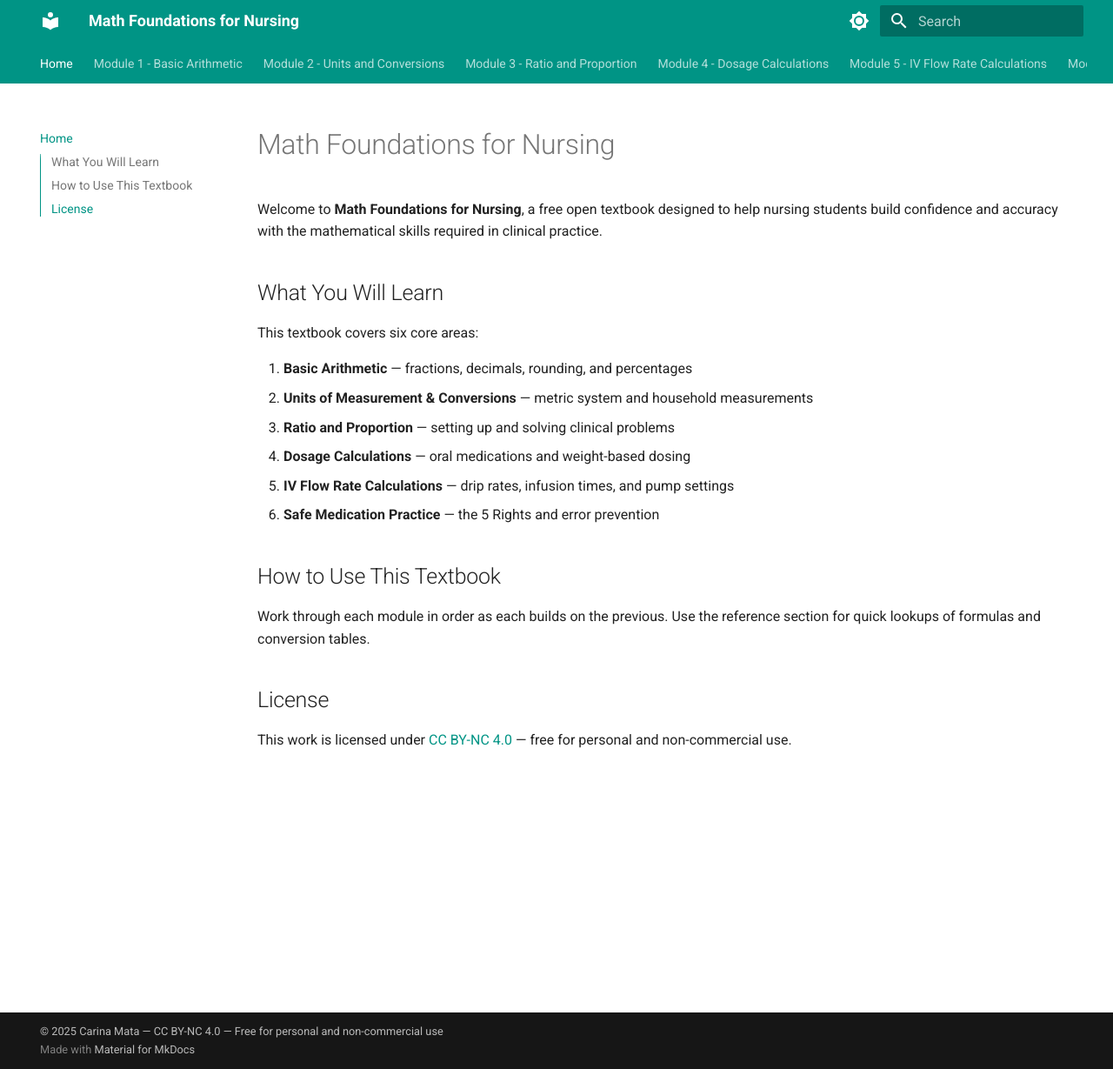
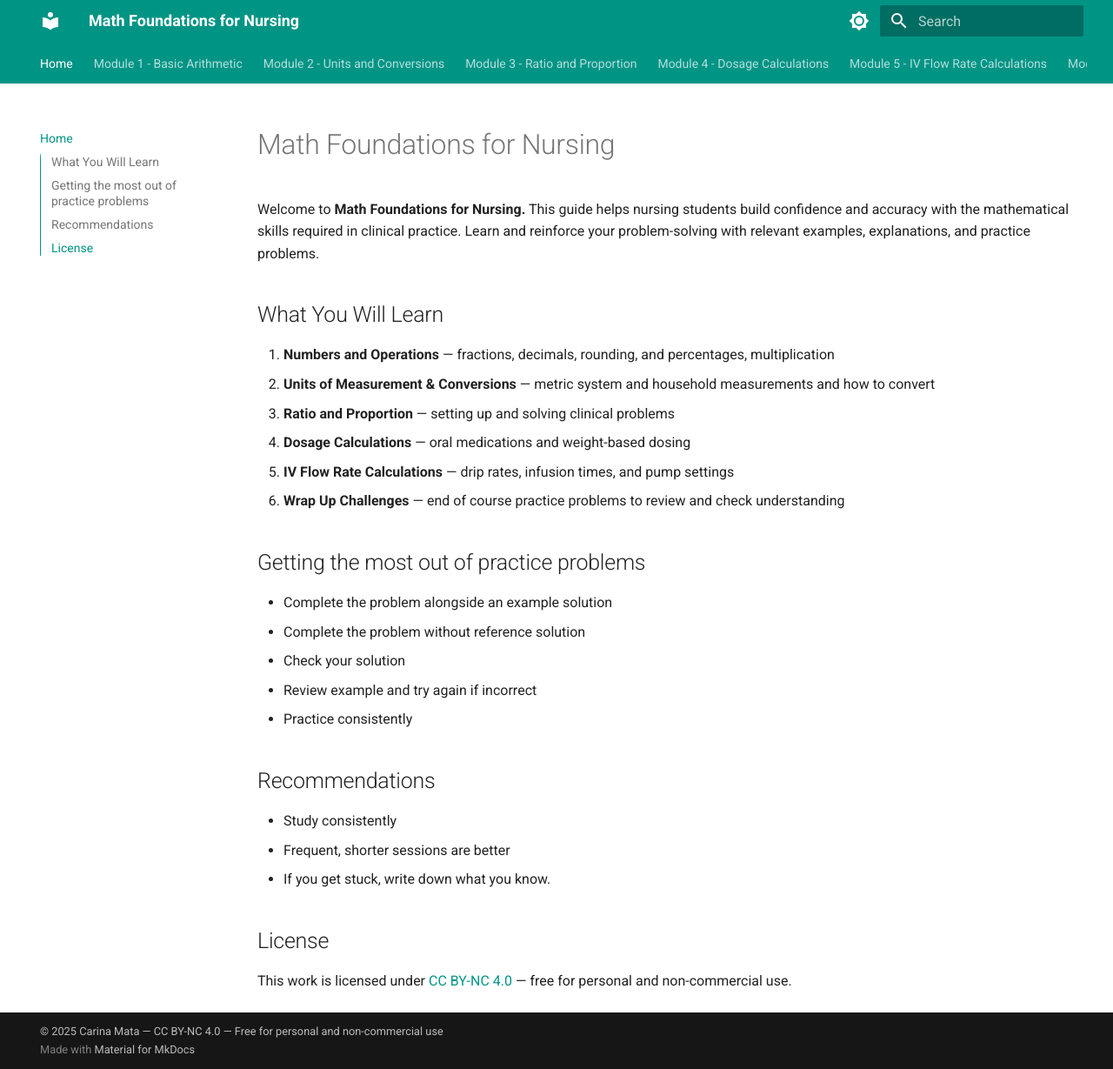
Before and after one commit to carinam17/math-foundations-nursing, an MkDocs documentation site: the page built from docs/index.md, in a window 1280 px wide and 1229 px high. Shown: the whole window at 87% size. Built offline with MkDocs 1.6.1 and Material for MkDocs 9.7.7, drawn with Linux system fonts in a browser that asks for light colours.

Commit message:
update content

```diff
--- a/docs/index.md
+++ b/docs/index.md
@@ -1,21 +1,31 @@
 # Math Foundations for Nursing
 
-Welcome to **Math Foundations for Nursing**, a free open textbook designed to help nursing students build confidence and accuracy with the mathematical skills required in clinical practice.
+Welcome to **Math Foundations for Nursing.** This guide helps nursing students build confidence and accuracy with the mathematical skills required in clinical practice. Learn and reinforce your problem-solving with relevant examples, explanations, and practice problems.
 
 ## What You Will Learn
 
-This textbook covers six core areas:
-
-1. **Basic Arithmetic** — fractions, decimals, rounding, and percentages
-2. **Units of Measurement & Conversions** — metric system and household measurements
+1. **Numbers and Operations** — fractions, decimals, rounding, and percentages, multiplication
+2. **Units of Measurement & Conversions** — metric system and household measurements and how to convert
 3. **Ratio and Proportion** — setting up and solving clinical problems
 4. **Dosage Calculations** — oral medications and weight-based dosing
 5. **IV Flow Rate Calculations** — drip rates, infusion times, and pump settings
-6. **Safe Medication Practice** — the 5 Rights and error prevention
+6. **Wrap Up Challenges** — end of course practice problems to review and check understanding
 
-## How to Use This Textbook
+## Getting the most out of practice problems
 
-Work through each module in order as each builds on the previous. Use the reference section for quick lookups of formulas and conversion tables.
+- Complete the problem alongside an example solution
+- Complete the problem without reference solution
+- Check your solution
+- Review example and try again if incorrect
+- Practice consistently
+
+
+## Recommendations
+
+- Study consistently
+- Frequent, shorter sessions are better
+- If you get stuck, write down what you know.
+
 
 ## License
 
```
Also changed, not shown: docs/downloads/index.md (+31 -0 lines), docs/module1/index.md (+3 -6 lines).
